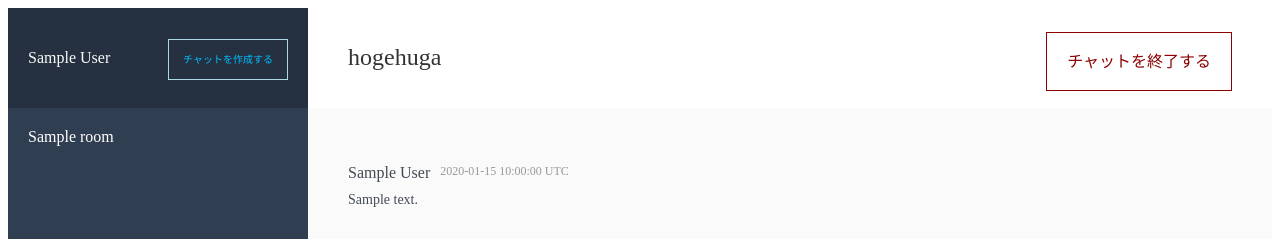
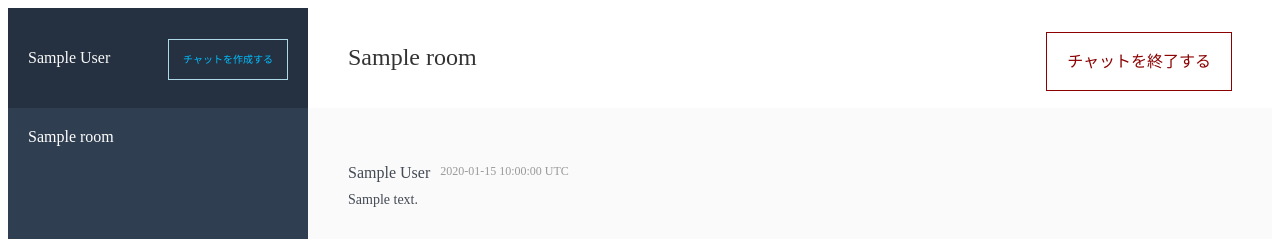
Before and after one commit to sayaka-takeuchi/chat-app, a Rails app: page /rooms/1/messages in a window 1280 px wide. Shown: the top 239 px of the page. Run offline with Rails 7, Linux system fonts and the light colour scheme; a user stored in the database is signed in; tables that the repository leaves empty hold one stand-in row (values such as "Sample post"); some libraries are stand-ins or nearby versions.

Commit message:
チャットルーム名の表示

```diff
--- a/app/views/messages/_main_chat.html.erb
+++ b/app/views/messages/_main_chat.html.erb
@@ -1,7 +1,7 @@
 <div class="chat-header">
   <div class="left-header">
     <div class="header-title">
-      hogehuga
+     <%= @room.name%>
     </div>
   </div>
   <div class="right-header">
```
